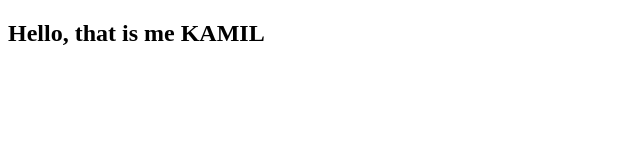
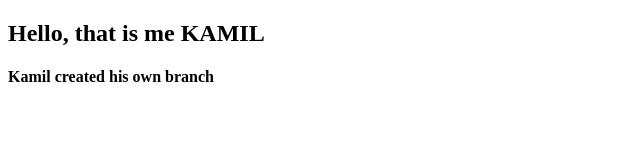
Before and after one commit to reasonsx/DD-w5-exercise, a plain HTML site: page index.html in a window 1280 px wide. Shown: the whole page, without its empty margins (0-640 px from the left). Drawn offline with Linux system fonts and the light colour scheme.

Commit message:
Update index.html

```diff
--- a/index.html
+++ b/index.html
@@ -7,6 +7,6 @@
 </head>
 <body>
     <h2>Hello, that is me KAMIL</h2>
-
+    <h4>Kamil created his own branch</h4>
 </body>
 </html>
```
